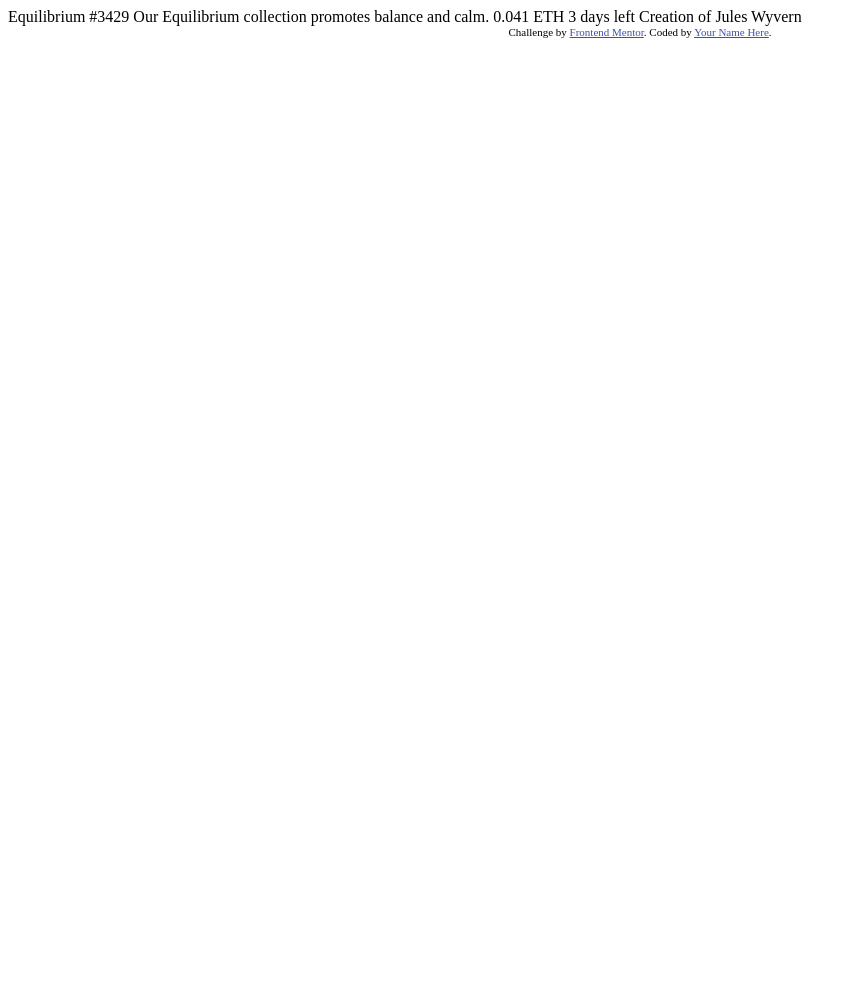
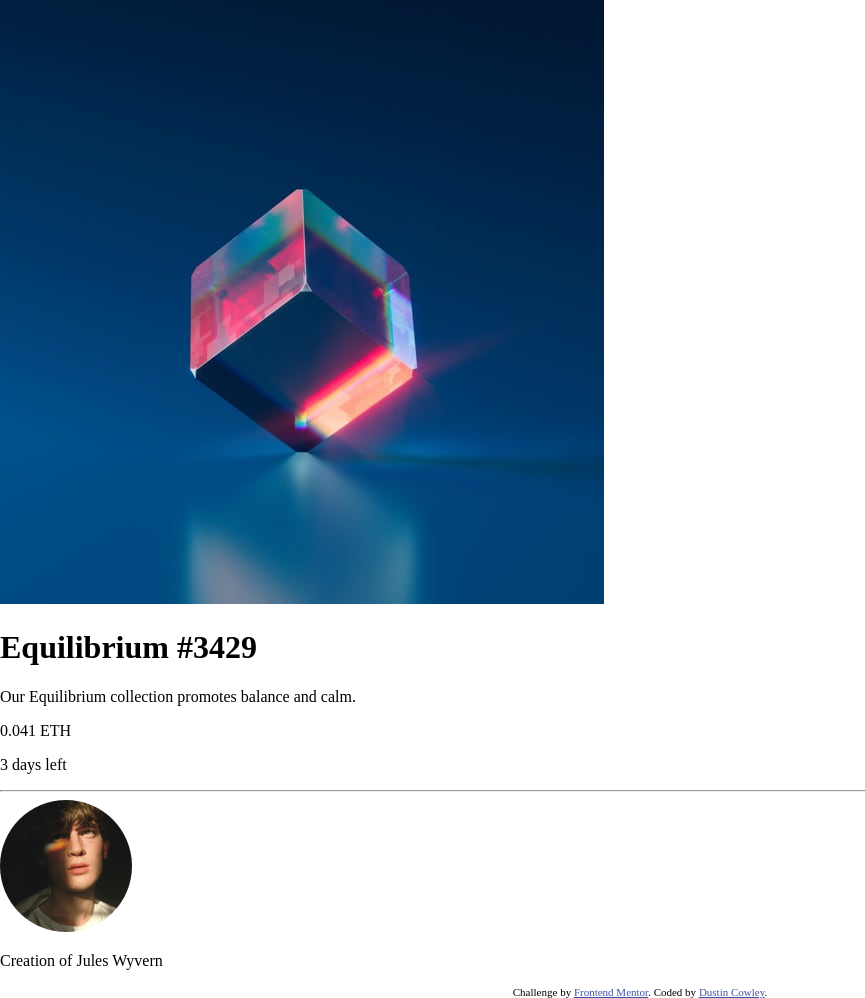
Before and after one commit to DustinCowley/FEM-nftCard, a plain HTML site: page index.html in a window 1280 px wide. Shown: the whole page, without its empty margins (0-865 px from the left). Before the commit the page ends 800 px from the top, so only its background shows below. Drawn offline with Linux system fonts and the light colour scheme.

Commit message:
Finished getting content in html file and started the css file

```diff
--- a/index.html
+++ b/index.html
@@ -1,33 +1,42 @@
 <!DOCTYPE html>
 <html lang="en">
+
 <head>
   <meta charset="UTF-8">
-  <meta name="viewport" content="width=device-width, initial-scale=1.0"> <!-- displays site properly based on user's device -->
+  <meta name="viewport" content="width=device-width, initial-scale=1.0">
+  <!-- displays site properly based on user's device -->
 
   <link rel="icon" type="image/png" sizes="32x32" href="./images/favicon-32x32.png">
+  <link rel="stylesheet" href="style.css">
 
   <title>Frontend Mentor | NFT preview card component</title>
+</head>
 
-  <!-- Feel free to remove these styles or customise in your own stylesheet 👍 -->
-  <style>
-    .attribution { font-size: 11px; text-align: center; }
-    .attribution a { color: hsl(228, 45%, 44%); }
-  </style>
-</head>
 <body>
 
-  Equilibrium #3429
+  <main class="card">
+    <img src="./images/image-equilibrium.jpg" alt="cube balanced on point">
+    <div class="card__content">
+      <h1 class="card__title">Equilibrium #3429</h1>
+      <p class="card__description">Our Equilibrium collection promotes balance and calm.</p>
 
-  Our Equilibrium collection promotes balance and calm.
+      <div class="card__content-crypto">
+        <p class="card__content-crypto-type">0.041 ETH</p>
+        <p class="card__content-crypto-days">3 days left</p>
+      </div>
+      <hr>
+      <div class="card__creator">
+        <img src="./images/image-avatar.png" alt="User image" class="card__creator-img">
+        <p class="card__creator-name">Creation of Jules Wyvern</p>
+      </div>
+    </div>
+    <footer class="attribution">
+      <div class="attribution">
+        Challenge by <a href="https://www.frontendmentor.io?ref=challenge" target="_blank">Frontend Mentor</a>.
+        Coded by <a href="https://github.com/DustinCowley">Dustin Cowley</a>.
+      </div>
+    </footer>
+  </main>
+</body>
 
-  0.041 ETH
-  3 days left
-
-  Creation of Jules Wyvern
-
-  <div class="attribution">
-    Challenge by <a href="https://www.frontendmentor.io?ref=challenge" target="_blank">Frontend Mentor</a>.
-    Coded by <a href="#">Your Name Here</a>.
-  </div>
-</body>
 </html>
--- /dev/null
+++ b/style.css
@@ -0,0 +1,21 @@
+:root {
+  --primary-clr: hsl(215, 51%, 70%);
+  --secondary-clr: hsl(178, 100%, 50%);
+
+  --neutral-dk: hsl(217, 54%, 11%);
+  --neutral-med: hsl(216, 50%, 16%);
+  --neutral-lt: hsl(215, 32%, 27%);
+}
+
+body {
+  margin: 0;
+}
+
+.attribution {
+  font-size: 11px;
+  text-align: center;
+}
+
+.attribution a {
+  color: hsl(228, 45%, 44%);
+}
```
